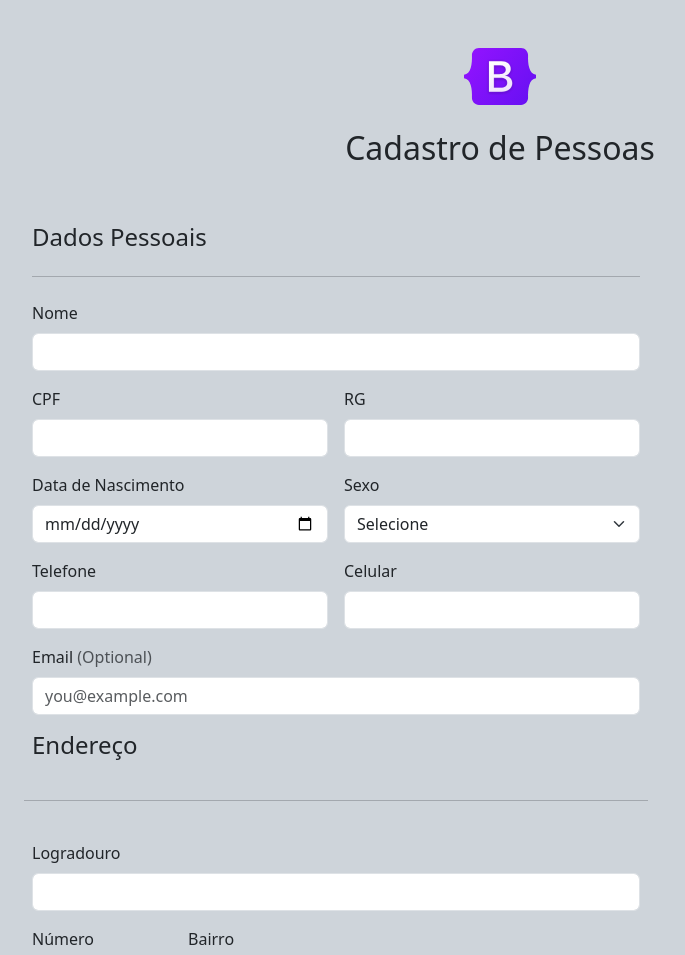
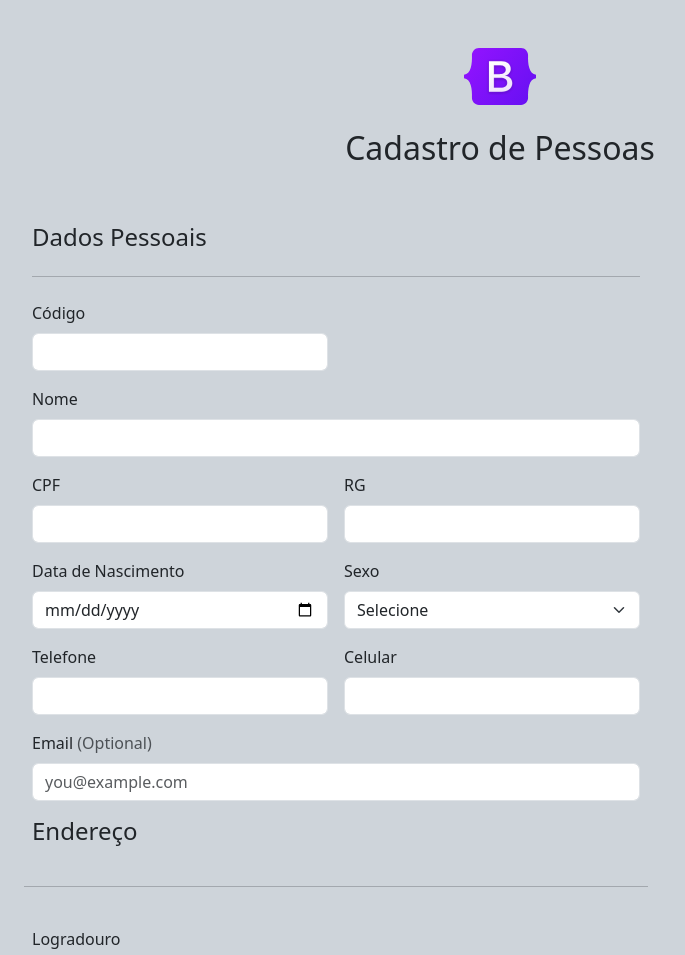
Before and after one commit to MaGomes11/gestaoacademica, a PHP site: page /app/cadastros/CadPessoa.php in a window 1280 px wide. Shown: the top 955 px of the page, without its empty margins (140-825 px from the left). Run offline with PHP 8.4, Linux system fonts and the light colour scheme.

Commit message:
cadPessoa.php final

```diff
--- a/app/cadastros/CadPessoa.php
+++ b/app/cadastros/CadPessoa.php
@@ -84,8 +84,15 @@
         <h4 class="mb-3">Dados Pessoais</h4>
         <hr class="my-4">
 
+
         <form class="needs-validation" novalidate> <!-- action="cad_Pessoabd.php" method="POST -->
           <div class="row g-3">
+
+          <div class="col-sm-6">
+              <label for="codigo" class="form-label">Código</label>
+              <input type="text" class="form-control" id="codigo" name ="codigo" value="">
+            </div>
+
             <div class="col-sm-12">
               <label for="nome" class="form-label">Nome</label>
               <input type="text" class="form-control" id="nome" name ="nome" value="" required>
--- a/home.php
+++ b/home.php
@@ -139,7 +139,7 @@
     </a>
     <ul class="list-unstyled ps-0">
       <li class="mb-1">
-          <button class="btn btn-toggle d-inline-flex align-items-center rounded border-0 collapsed" data-bs-toggle="collapse" data-bs-target="#home-collapse" aria-expanded="true">
+          <button class="btn btn-toggle d-inline-flex align-items-center rounded border-0 collapsed" data-bs-toggle="collapse" data-bs-target="#home-collapse" aria-expanded="false">
             Cadastros
           </button>
         <div class="collapse show" id="home-collapse">
```
